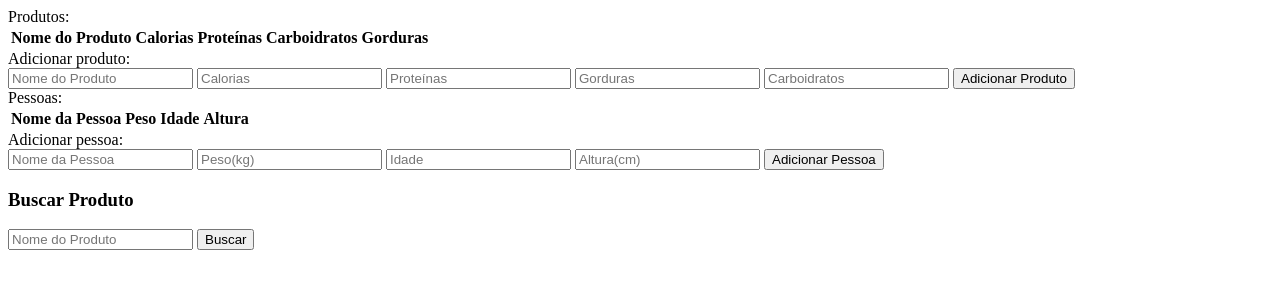
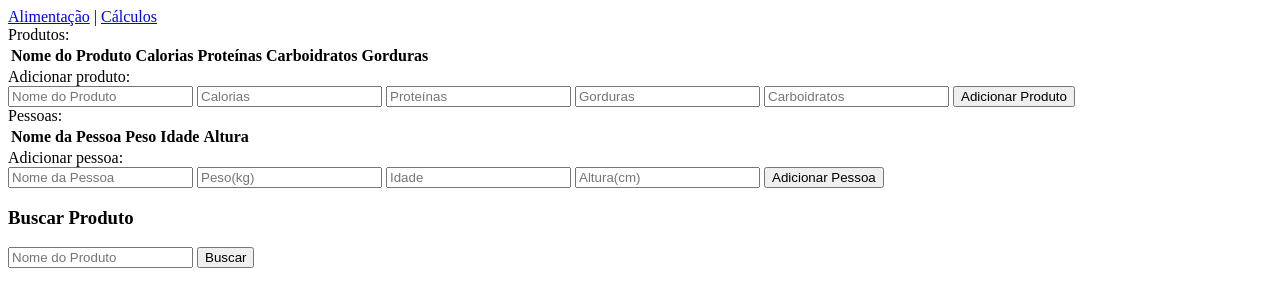
Before and after one commit to JCandreva/trava-lanche, a website: page public/index.html in a window 1280 px wide. Drawn offline with Linux system fonts and the light colour scheme; no server answers.

Commit message:
add navigation

```diff
--- a/public/index.html
+++ b/public/index.html
@@ -103,6 +103,10 @@
     </script>
 </head>
 <body>
+    <nav>
+        <a href="/alimentacao">Alimentação</a> |
+        <a href="/calculos">Cálculos</a>
+    </nav>
     <div>
     Produtos:
     <table>
```
Also changed, not shown: public/alimentacao/index.html (+4 -0 lines), public/calculos/index.html (+3 -0 lines).
